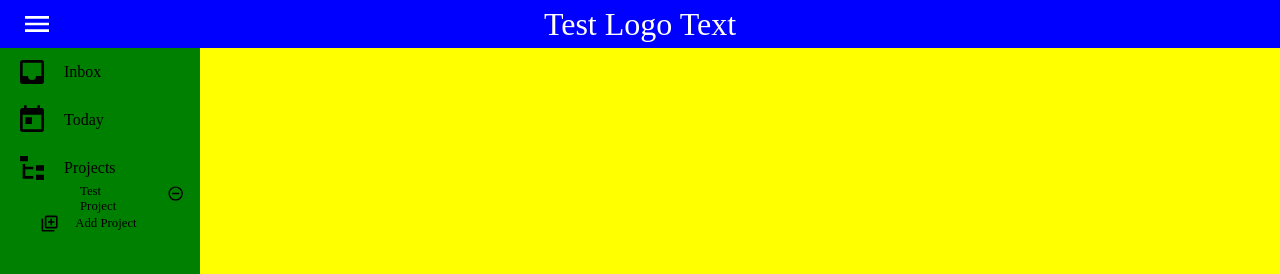
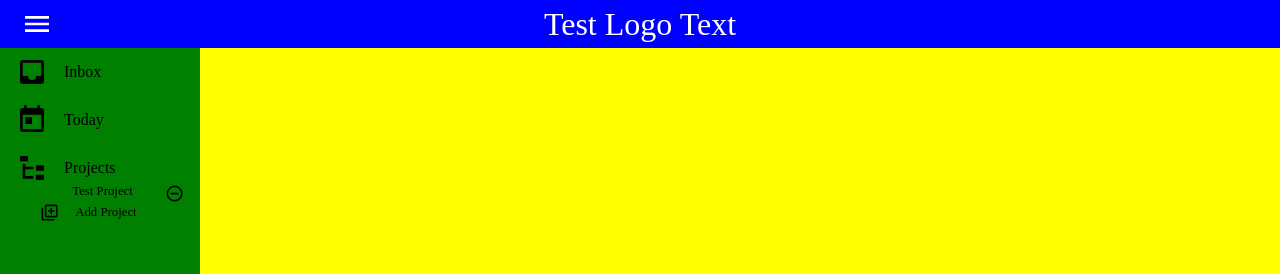
Before and after one commit to CoreyAI/todo-list, a website built with webpack: page dist/index.html in a window 1280 px wide. Shown: the top 274 px of the page. Built offline with nearby package versions, Linux system fonts and the light colour scheme.

Commit message:
Removed project padding

```diff
--- a/src/style.css
+++ b/src/style.css
@@ -128,7 +128,7 @@
   justify-items: end;
   align-self: end;
   padding-right: 1rem;
-  padding-left: inherit;
+  /* padding-left: inherit; */
 }
 
 #task-project-title {
```
